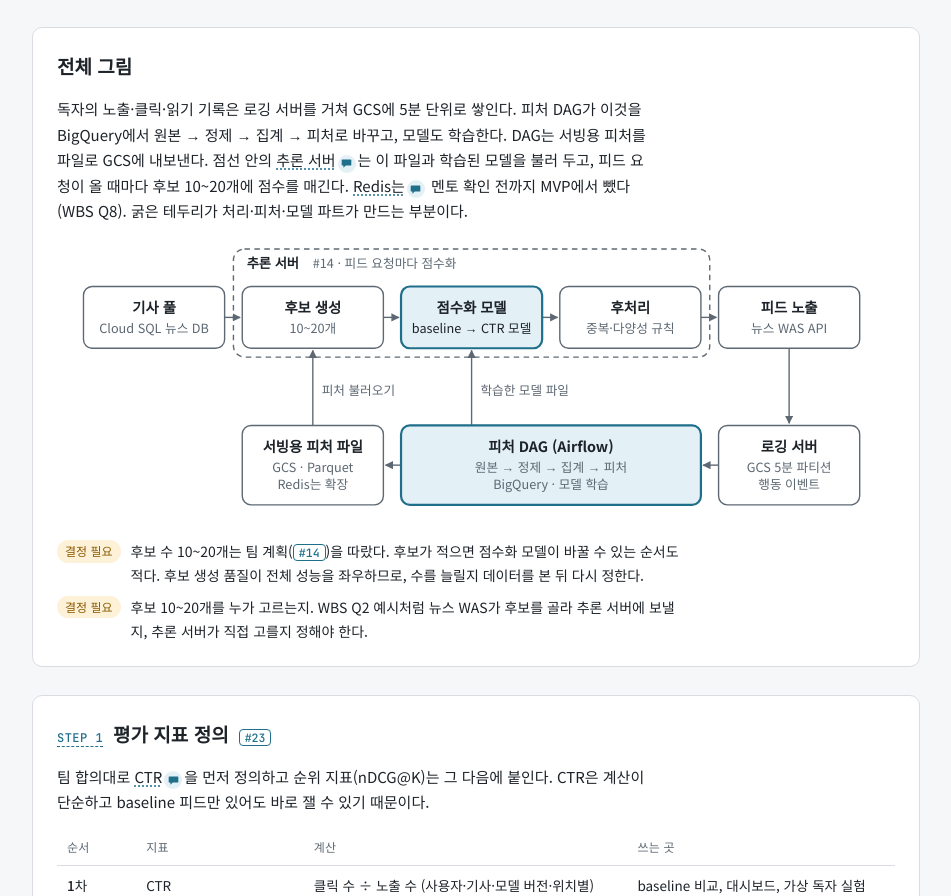
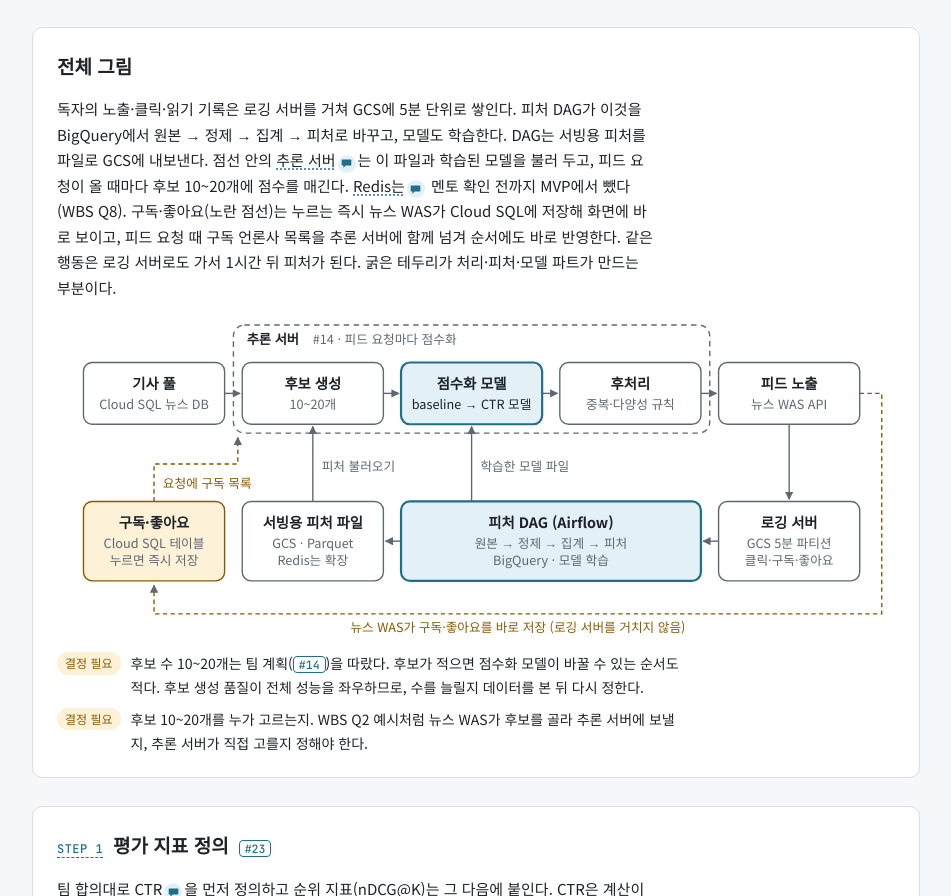
Before and after one commit to asac-news-rec/blueprint, a plain HTML site: page yunmo.html in a window 1280 px wide. Shown: the part 2070-2966 px from the top of the page, without its empty margins (164-1115 px from the left). Drawn offline with Linux system fonts and the light colour scheme.

Commit message:
Show the subscribe/like path in the overview diagram
A yellow dashed path now shows the WAS saving subscriptions and likes
straight to Cloud SQL and passing the subscription list with each feed
request; the logging server box notes the same events go there too.

Co-Authored-By: Claude Opus 5.5 <noreply@anthropic.com>

```diff
--- a/yunmo.html
+++ b/yunmo.html
@@ -166,9 +166,9 @@ table.wbs tr:target td { background: var(--decide-soft); }
 
 <section id="overview">
   <h2>전체 그림</h2>
-  <p>독자의 노출·클릭·읽기 기록은 로깅 서버를 거쳐 GCS에 5분 단위로 쌓인다. 피처 DAG가 이것을 BigQuery에서 원본 → 정제 → 집계 → 피처로 바꾸고, 모델도 학습한다. DAG는 서빙용 피처를 파일로 GCS에 내보낸다. 점선 안의 추론 서버는 이 파일과 학습된 모델을 불러 두고, 피드 요청이 올 때마다 후보 10~20개에 점수를 매긴다. Redis는 멘토 확인 전까지 MVP에서 뺐다(WBS Q8). 굵은 테두리가 처리·피처·모델 파트가 만드는 부분이다.</p>
+  <p>독자의 노출·클릭·읽기 기록은 로깅 서버를 거쳐 GCS에 5분 단위로 쌓인다. 피처 DAG가 이것을 BigQuery에서 원본 → 정제 → 집계 → 피처로 바꾸고, 모델도 학습한다. DAG는 서빙용 피처를 파일로 GCS에 내보낸다. 점선 안의 추론 서버는 이 파일과 학습된 모델을 불러 두고, 피드 요청이 올 때마다 후보 10~20개에 점수를 매긴다. Redis는 멘토 확인 전까지 MVP에서 뺐다(WBS Q8). 구독·좋아요(노란 점선)는 누르는 즉시 뉴스 WAS가 Cloud SQL에 저장해 화면에 바로 보이고, 피드 요청 때 구독 언론사 목록을 추론 서버에 함께 넘겨 순서에도 바로 반영한다. 같은 행동은 로깅 서버로도 가서 1시간 뒤 피처가 된다. 굵은 테두리가 처리·피처·모델 파트가 만드는 부분이다.</p>
   <div class="diagram">
-  <svg viewBox="0 0 760 262" role="img" aria-label="로그가 피처 DAG를 거쳐 피처 파일과 모델이 되고, 추론 서버가 요청마다 후보에 점수를 매겨 피드에 넘기는 구조">
+  <svg viewBox="0 0 760 294" role="img" aria-label="로그가 피처 DAG를 거쳐 피처 파일과 모델이 되고, 추론 서버가 요청마다 후보에 점수를 매겨 피드에 넘기는 구조. 구독·좋아요는 뉴스 WAS가 Cloud SQL에 바로 저장하고 피드 요청 때 구독 목록을 추론 서버에 넘긴다">
     <defs><marker id="ar" viewBox="0 0 10 10" refX="9" refY="5" markerWidth="6" markerHeight="6" orient="auto-start-reverse"><path d="M0 0L10 5L0 10z" fill="var(--muted)"/></marker></defs>
     <rect x="160" y="10" width="432" height="98" rx="10" fill="none" stroke="var(--muted)" stroke-width="1.25" stroke-dasharray="5 4"/>
     <text x="172" y="27" font-size="12" font-weight="700" fill="var(--fg)">추론 서버</text>
@@ -187,7 +187,17 @@ table.wbs tr:target td { background: var(--decide-soft); }
       <rect x="168" y="170" width="128" height="72" rx="8" fill="var(--surface)" stroke="var(--muted)"/>
       <rect x="312" y="170" width="272" height="72" rx="8" fill="var(--accent-soft)" stroke="var(--accent)" stroke-width="2"/>
       <rect x="600" y="170" width="128" height="72" rx="8" fill="var(--surface)" stroke="var(--muted)"/>
+      <rect x="24" y="170" width="128" height="72" rx="8" fill="var(--decide-soft)" stroke="var(--decide)"/>
     </g>
+    <g fill="none" stroke="var(--decide)" stroke-width="1.25" stroke-dasharray="4 3">
+      <path d="M728 72H748V272H88V246" marker-end="url(#ar)"/>
+      <path d="M88 170V136H164V112" marker-end="url(#ar)"/>
+    </g>
+    <text x="88" y="194" font-size="13" font-weight="700" fill="var(--fg)" text-anchor="middle">구독·좋아요</text>
+    <text x="88" y="212" font-size="11.5" fill="var(--muted)" text-anchor="middle">Cloud SQL 테이블</text>
+    <text x="88" y="228" font-size="11.5" fill="var(--muted)" text-anchor="middle">누르면 즉시 저장</text>
+    <text x="96" y="158" font-size="11.5" fill="var(--decide)">요청에 구독 목록</text>
+    <text x="418" y="288" font-size="11.5" fill="var(--decide)" text-anchor="middle">뉴스 WAS가 구독·좋아요를 바로 저장 (로깅 서버를 거치지 않음)</text>
     <g font-size="13" font-weight="700" fill="var(--fg)" text-anchor="middle">
       <text x="88" y="68">기사 풀</text><text x="232" y="68">후보 생성</text><text x="376" y="68">점수화 모델</text><text x="520" y="68">후처리</text><text x="664" y="68">피드 노출</text>
       <text x="232" y="194">서빙용 피처 파일</text><text x="448" y="194">피처 DAG (Airflow)</text><text x="664" y="194">로깅 서버</text>
@@ -196,7 +206,7 @@ table.wbs tr:target td { background: var(--decide-soft); }
       <text x="88" y="86">Cloud SQL 뉴스 DB</text><text x="232" y="86">10~20개</text><text x="376" y="86" fill="var(--fg)">baseline → CTR 모델</text><text x="520" y="86">중복·다양성 규칙</text><text x="664" y="86">뉴스 WAS API</text>
       <text x="232" y="212">GCS · Parquet</text><text x="232" y="228">Redis는 확장</text>
       <text x="448" y="212">원본 → 정제 → 집계 → 피처</text><text x="448" y="228">BigQuery · 모델 학습</text>
-      <text x="664" y="212">GCS 5분 파티션</text><text x="664" y="228">행동 이벤트</text>
+      <text x="664" y="212">GCS 5분 파티션</text><text x="664" y="228">클릭·구독·좋아요</text>
     </g>
     <g font-size="11.5" fill="var(--muted)">
       <text x="240" y="142">피처 불러오기</text><text x="384" y="142">학습한 모델 파일</text>
```
